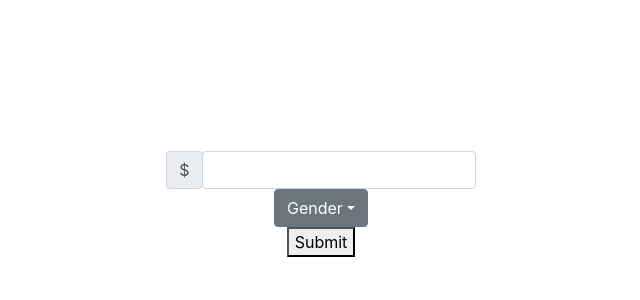
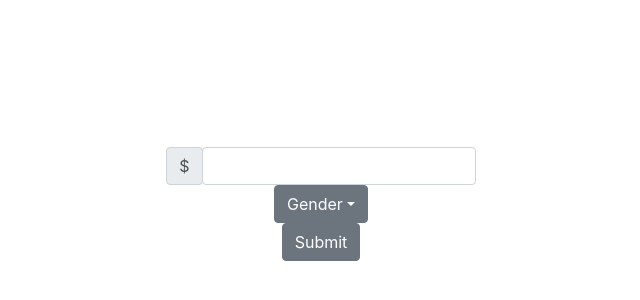
Before and after one commit to seanskggo/Bank-Churn-Predictor, a React (Create React App) app: page / in a window 1280 px wide. Shown: the part 196-496 px from the top of the page, without its empty margins (319-959 px from the left). Built offline with nearby package versions, Linux system fonts and the light colour scheme.

Commit message:
bootstrap button

```diff
--- a/src/App.js
+++ b/src/App.js
@@ -79,7 +79,7 @@ const App = () => {
         <Dropdown.Item>Male</Dropdown.Item>
         <Dropdown.Item>Female</Dropdown.Item>
       </DropdownButton>
-      <button onClick={click}>Submit</button>
+      <button type="button" class="btn btn-secondary" onClick={click}>Submit</button>
     </div>
   );
 }
```
